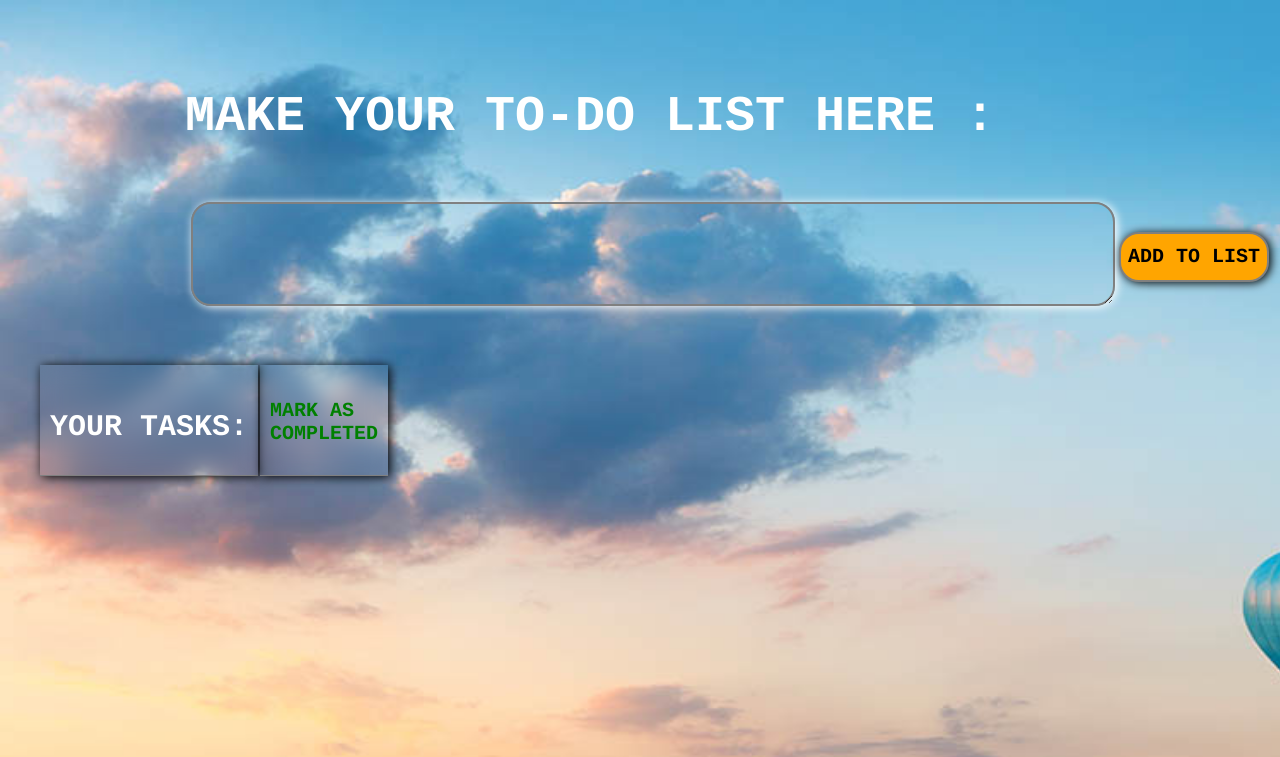
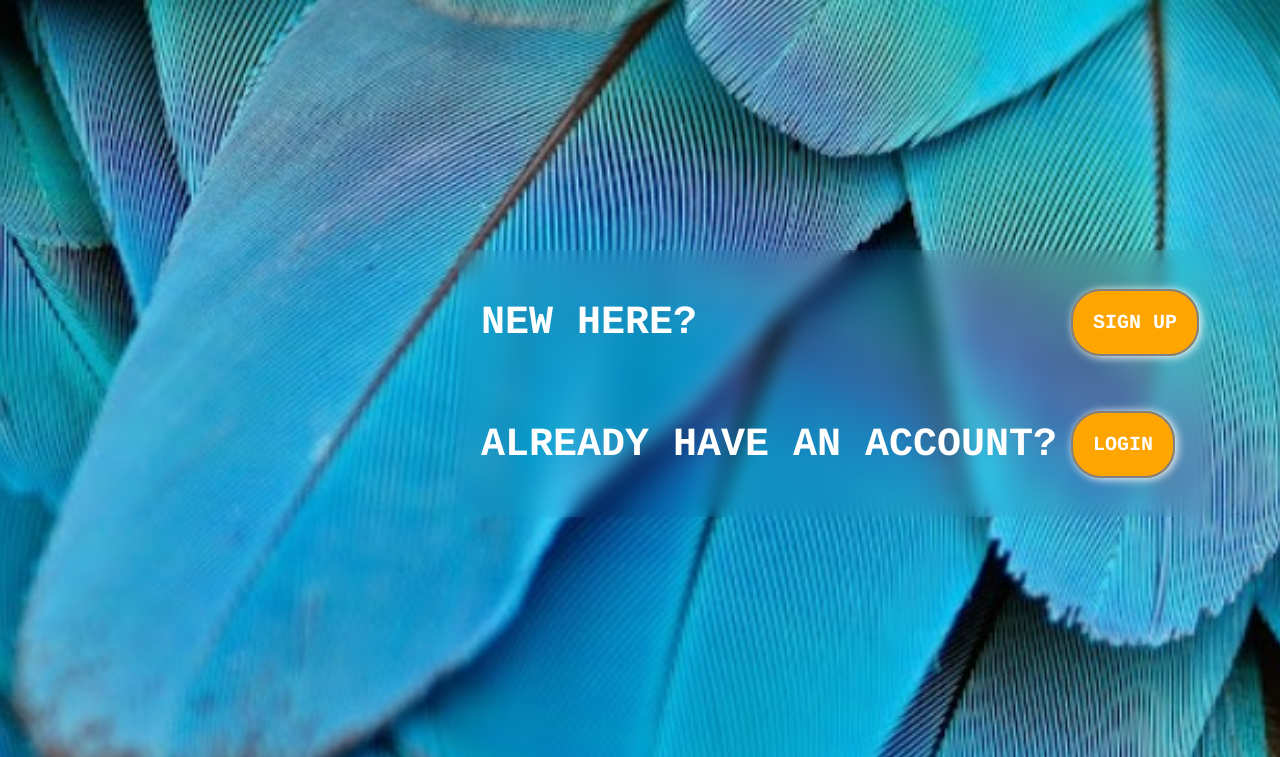
Before and after one commit to mharshita/to-do-list, a PHP site: page / in a window 1280 px wide. Shown: the top 757 px of the page. Run offline with PHP 8.4, Linux system fonts and the light colour scheme; data that the repository does not hold is empty.

Commit message:
login system added

```diff
--- /dev/null
+++ b/connection.php
@@ -0,0 +1,3 @@
+<?php
+$con = mysqli_connect("us-cdbr-iron-east-01.cleardb.net","b6684c04b5974d","2888ee12","heroku_003c3947f7f82a3");
+?>
--- a/index.php
+++ b/index.php
@@ -1,56 +1,26 @@
 <?php
-
-$con = mysqli_connect("us-cdbr-iron-east-01.cleardb.net","b6684c04b5974d","2888ee12","heroku_003c3947f7f82a3");
-if(isset($_POST['submit']))
-{
-	$textarea = $_POST['text'];
-	$sql="insert into list(task) values('$textarea')";
-	mysqli_query($con,$sql);
-}
-if(isset($_GET['delete']))
-{
-	$id = $_GET['delete'];
-	$sql="delete from list where id=$id";
-	mysqli_query($con,$sql);
-}
+session_start();
 ?>
-
 <!DOCTYPE HTML>
 <html>
 <head>
-<title> TO-DO LIST</title>
-<link rel="stylesheet" type="text/css" href="list.css"/>
+<title>
+login system
+</title>
+<link rel="stylesheet" type="text/css" href="login.css"/>
 </head>
 <body>
-<h1 id="heading">MAKE YOUR TO-DO LIST HERE :</h1>
-<div id="first_div">
-<form method="post">
-<table>
+<form>
+<table id="first_table">
 <tr>
-<td><textarea id="text" name="text"></textarea></td>
-<td><input type="submit" name="submit" value="ADD TO LIST" id="add" style="background-color:orange"/></td>
+<td><h1 class="choice">NEW HERE?</h1></td>
+<td><a href="signup.php" class="btn">SIGN UP</a>
+</tr>
+<tr>
+<td><h1 class="choice">ALREADY HAVE AN ACCOUNT?</h1></td>
+<td><a href="login.php" class="btn">LOGIN</a>
 </tr>
 </table>
 </form>
-</div>
-<div id="second_div">
-<table id="container">
-<tr>
-<td colspan="2"><h1 id="yt">YOUR TASKS:</h1></td>
-<td class="a"><p id="mark">MARK AS COMPLETED</p></td>
-</tr>
-<tr>
-<?php
-$sql = "select * from list order by id desc";
-$res = mysqli_query($con,$sql);
-while ($row=mysqli_fetch_assoc($res)){
-?>
-<td class="t"><h4 class="task"><?php echo $row['task']; ?></h4></td>
-<td class="a" name="delete"><a href="index.php?delete=<?php echo $row['id'] ?>" id="delete" style="font-size:26px;">DELETE</a></td>
-<td><form method="post"><input type="checkbox" id="check" style="height:35px;width:35px"/></form></td>
-</tr><?php
- } ?>
-</table>
-</div>
 </body>
 </html>
--- /dev/null
+++ b/login.css
@@ -0,0 +1,56 @@
+body
+{
+	background: url("./feather.JPG");
+	background-size: 1650px 950px;
+}
+#first_table
+{
+	margin-top: 250px;
+	margin-left: 450px;
+	backdrop-filter: blur(10px);
+	padding: 10px;
+}
+.choice
+{
+	font-family: courier;
+	color: white;
+	font-size: 40px;
+	padding: 10px;
+}
+.btn
+{
+	padding: 20px;
+	border-radius: 30px;
+	border-style: solid;
+	border-width: 2px;
+	border-color: grey;
+	background-color: orange;
+	outline: none;
+	box-shadow: 2px 1px 10px;
+	text-decoration: none;
+	font-size: 20px;
+	font-family: courier;
+	color: white;
+	font-weight: bold;
+}
+#sign_table
+{
+
+	margin-top: 250px;
+	margin-left: 550px;
+	backdrop-filter: blur(10px);
+	padding: 10px;
+}
+#th
+{
+	font-family: courier;
+	font-size: 25px;
+	color: 8000ff;
+	font-weight: white;
+}
+.t
+{
+	font-size: 20px;
+	font-family: courier;
+	color: white;
+}
--- /dev/null
+++ b/logout.php
@@ -0,0 +1,5 @@
+<?php
+session_start();
+session_destroy();
+header("Location:index.php");
+?>
```
Also changed, not shown: config.php (added, +39 -0 lines), login.php (added, +50 -0 lines), signup.php (added, +46 -0 lines), todo.php (added, +80 -0 lines), feather.JPG (added).
